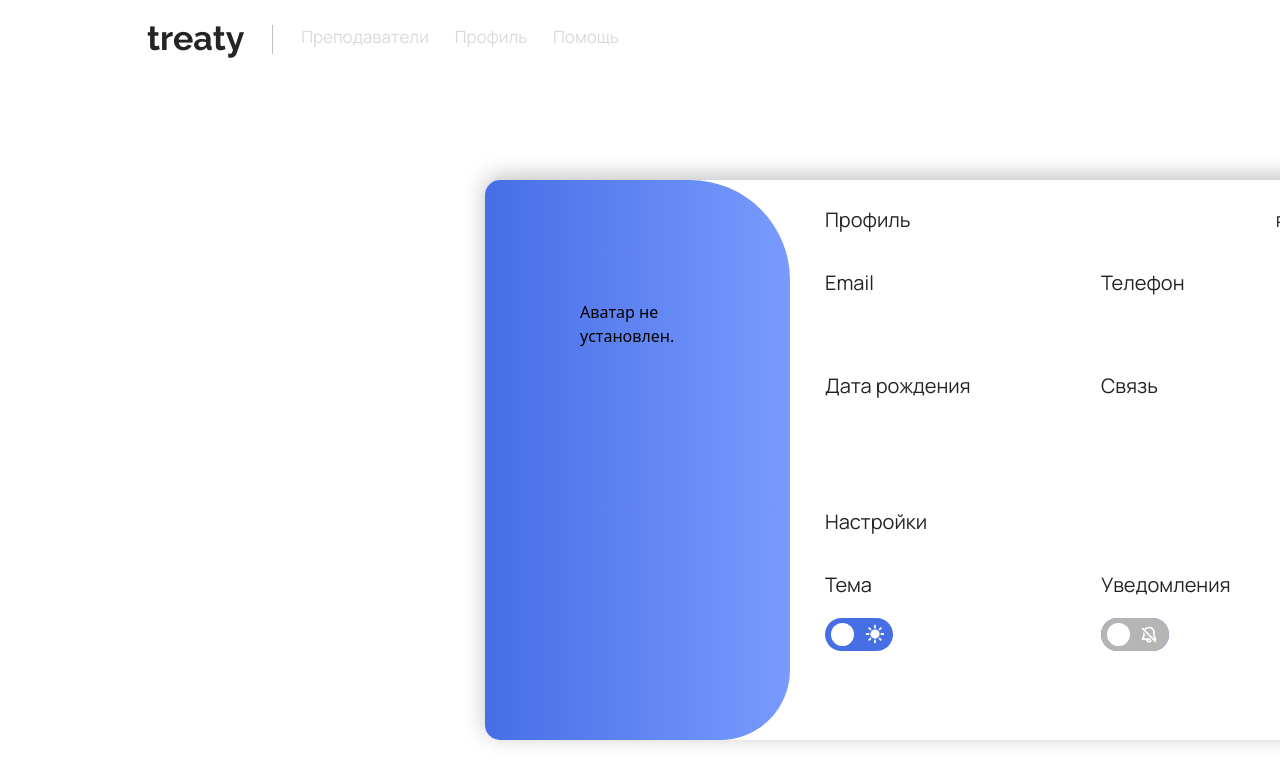
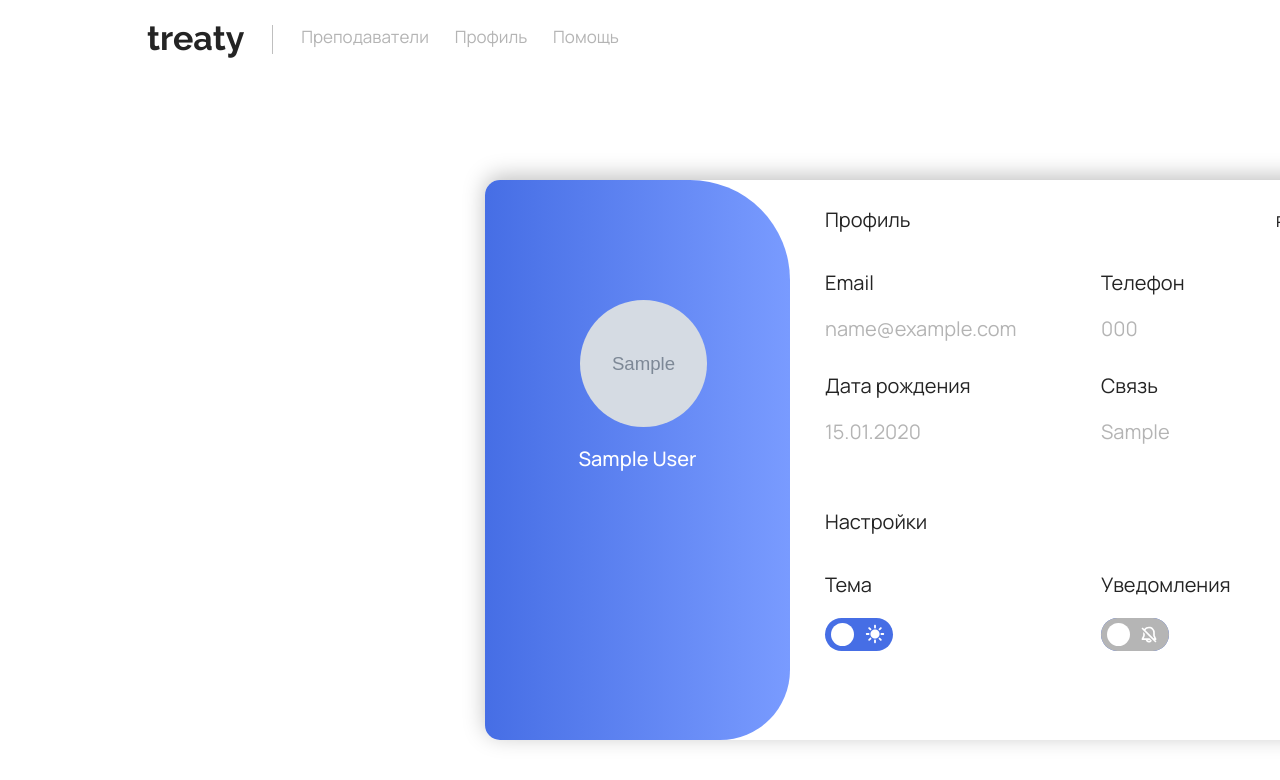
Before and after one commit to declare75/treaty, a Django app: page /profile in a window 1280 px wide. Shown: the top 780 px of the page. Run offline with Django 5.2, Linux system fonts and the light colour scheme; a user stored in the database is signed in; data comes from the database, SQL or seed files in the repository; both versions use the stored data as it was before the commit; tables that the repository leaves empty hold one stand-in row (values such as "Sample post"); grey boxes marked "Sample" are stand-in pictures; parts of the project's set-up code (start-up, migrations or seed data) failed here and were passed over; some libraries are stand-ins or nearby versions.

Commit message:
кастом рега

```diff
--- a/catalog2/urls.py
+++ b/catalog2/urls.py
@@ -2,12 +2,11 @@ from django.urls import path
 from django.conf import settings
 from django.conf.urls.static import static
 from . import views
-from .views import register_view, login_view, catalog2_home, edit_prepod
+from .views import edit_prepod
 
 urlpatterns = [
     path('', views.catalog2_home, name='catalog2_home'),
     path('success/', views.success_page, name='success_page'),
-    path('register/', register_view, name='register'),
     path('add-prepod/', views.add_prepod, name='add_prepod'),
     path('user-prepods/', views.user_prepods, name='user_prepods'),
     path('edit-prepod/', edit_prepod, name='edit_prepod'),
--- a/main/static/main/css/chat.css
+++ b/main/static/main/css/chat.css
@@ -510,8 +510,6 @@ a:hover {
     border: 1px solid #ccc;
     padding: 5px;
     z-index: 7;
-}
-
 .submit-button {
     margin-top: 10px;
     padding: 10px 20px;
@@ -564,3 +562,5 @@ a:hover {
     cursor: pointer;
     z-index: 1000;  /* Чтобы иконка была поверх всех других элементов */
 }
+
+}
--- a/main/static/main/css/nav.css
+++ b/main/static/main/css/nav.css
@@ -72,7 +72,6 @@ body.dark-theme .headlogo:hover::after {
     left: 126px;
     object-fit: cover;
 }
-
 
 
 .textprepod,
--- a/main/static/main/js/logreg.js
+++ b/main/static/main/js/logreg.js
@@ -88,6 +88,12 @@ document.addEventListener('DOMContentLoaded', function() {
 
     const regEmail = document.getElementById('regEmail').value;
     const regPassword = document.getElementById('regPassword').value;
+    const regFullName = document.getElementById('regFullName').value;  // Имя
+
+    if (!regFullName || regFullName.split(' ').length < 2) {
+        alert('Введите корректное имя (например, "Иван Иванов")');
+        return;
+    }
 
     fetch('/register/', {
         method: 'POST',
@@ -97,32 +103,14 @@ document.addEventListener('DOMContentLoaded', function() {
         },
         body: JSON.stringify({
             email: regEmail,
-            password: regPassword
+            password: regPassword,
+            name: regFullName
         })
     }).then(response => response.json())
     .then(data => {
         if (data.success) {
             alert('Регистрация выполнена успешно');
-
             // После успешной регистрации сразу авторизуем пользователя
-            fetch('/login/', {
-                method: 'POST',
-                headers: {
-                    'Content-Type': 'application/json',
-                    'X-CSRFToken': getCookie('csrftoken'),
-                },
-                body: JSON.stringify({
-                    email: regEmail,
-                    password: regPassword
-                })
-            }).then(loginResponse => loginResponse.json())
-            .then(loginData => {
-                if (loginData.success) {
-                    window.location.href = '/profile/';  // Переход к профилю
-                } else {
-                    alert('Ошибка входа: ' + loginData.message);
-                }
-            });
         } else {
             alert('Ошибка регистрации: ' + data.message);
         }
@@ -131,6 +119,7 @@ document.addEventListener('DOMContentLoaded', function() {
         alert('Произошла ошибка при отправке данных.');
     });
 });
+
 
     // Получение CSRF-токена для защиты запросов
     function getCookie(name) {
--- a/main/templates/main/layout.html
+++ b/main/templates/main/layout.html
@@ -66,7 +66,7 @@
                                     <a href="#" class="icon"><i class="fa-brands fa-linkedin-in"></i></a>
                                 </div>
                                 <span>или используй вход по почте</span>
-
+                                <input type="text" id="regFullName" name="full_name" placeholder="ФИО" required>
                                 <input type="email" id="regEmail" name="regEmail" placeholder="Email" required>
                                 <input type="password" id="regPassword" name="regPassword" placeholder="Пароль" required>
                                 <button type="submit">Регистрация</button>
--- a/main/templates/main/profile.html
+++ b/main/templates/main/profile.html
@@ -14,18 +14,15 @@
     <div class="div">
         <div class="rectangle">
             <div class="rectangle-2">
-                <div class="avatar" id="avatarContainer" title="Для загрузки аватара нажмите на аватар"
-                     style="cursor: default;">
-                    {% if user.profile.avatar %}
-                    <img src="{{ user.profile.avatar.url }}" alt="Аватар" class="avatar-img">
+                <div class="avatar" id="avatarContainer" title="Для загрузки аватара нажмите на аватар" style="cursor: default;">
+                    {% if user.avatar %}
+                    <img src="{{ user.avatar.url }}" alt="Аватар" class="avatar-img">
                     {% else %}
                     <p>Аватар не установлен.</p>
                     {% endif %}
                 </div>
-
             </div>
-            <form method="post" action="." id="profileForm" enctype="multipart/form-data"
-                  onsubmit="return checkForErrors()">
+            <form method="post" action="." id="profileForm" enctype="multipart/form-data" onsubmit="return checkForErrors()">
                 {% csrf_token %}
                 <div class="rectangle-group">
                     <button type="button" class="edit" onclick="enableEdit()">Редактировать
@@ -37,11 +34,11 @@
                     <input type="file" name="avatar" id="avatarInput" style="display: none;">
                 </div>
                 <div class="name">
-                    <div class="display-only">{{ profile_form.full_name.value }}</div>
+                    <div class="display-only">{{ user.full_name }}</div>
                     <div class="edit-mode" style="display: none;">
-                        <input type="text" name="full_name" value="{{ profile_form.full_name.value }}" required/>
-                        {% if profile_form.full_name.errors %}
-                        <div class="error" id="fullNameError">{{ profile_form.full_name.errors }}</div>
+                        <input type="text" name="full_name" value="{{ user.full_name }}" required/>
+                        {% if form.full_name.errors %}
+                        <div class="error" id="fullNameError">{{ form.full_name.errors }}</div>
                         {% endif %}
                     </div>
                 </div>
@@ -58,48 +55,47 @@
                 </div>
 
                 <div class="email">
-                    <div class="display-only">{{ user_form.email.value }}</div>
+                    <div class="display-only">{{ user.email }}</div>
                     <div class="edit-mode" style="display: none;">
-                        <input type="email" name="email" value="{{ user_form.email.value }}"/>
-                        {% if user_form.email.errors %}
-                        <div class="error" id="emailError">{{ user_form.email.errors }}</div>
+                        <input type="email" name="email" value="{{ user.email }}"/>
+                        {% if form.email.errors %}
+                        <div class="error" id="emailError">{{ form.email.errors }}</div>
                         {% endif %}
                     </div>
                 </div>
 
                 <div class="birthday">
                     <div class="display-only">
-                        {% if profile_form.birthday.value %}
-                        {{ profile_form.birthday.value|date:"d.m.Y" }}
+                        {% if user.birthday %}
+                        {{ user.birthday|date:"d.m.Y" }}
                         {% else %}
-                        {{ profile_form.birthday.initial|date:"d.m.Y" }}
+                        "Дата рождения не указана"
                         {% endif %}
                     </div>
                     <div class="edit-mode" style="display: none;">
-                        <input type="date" name="birthday"
-                               value="{% if profile_form.birthday.value %}{{ profile_form.birthday.value|date:'Y-m-d' }}{% else %}{{ profile_form.birthday.initial|date:'Y-m-d' }}{% endif %}"/>
-                        {% if profile_form.birthday.errors %}
-                        <div class="error" id="birthdayError">{{ profile_form.birthday.errors }}</div>
+                        <input type="date" name="birthday" value="{{ user.birthday|date:'Y-m-d' }}"/>
+                        {% if form.birthday.errors %}
+                        <div class="error" id="birthdayError">{{ form.birthday.errors }}</div>
                         {% endif %}
                     </div>
                 </div>
 
                 <div class="phone">
-                    <div class="display-only">{{ profile_form.phone.value }}</div>
+                    <div class="display-only">{{ user.phone }}</div>
                     <div class="edit-mode" style="display: none;">
-                        <input type="tel" name="phone" value="{{ profile_form.phone.value }}"/>
-                        {% if profile_form.phone.errors %}
-                        <div class="error" id="phoneError">{{ profile_form.phone.errors }}</div>
+                        <input type="tel" name="phone" value="{{ user.phone }}"/>
+                        {% if form.phone.errors %}
+                        <div class="error" id="phoneError">{{ form.phone.errors }}</div>
                         {% endif %}
                     </div>
                 </div>
 
                 <div class="contact">
-                    <div class="display-only">{{ profile_form.contact.value }}</div>
+                    <div class="display-only">{{ user.contact }}</div>
                     <div class="edit-mode" style="display: none;">
-                        <input type="text" name="contact" value="{{ profile_form.contact.value }}"/>
-                        {% if profile_form.contact.errors %}
-                        <div class="error" id="contactError">{{ profile_form.contact.errors }}</div>
+                        <input type="text" name="contact" value="{{ user.contact }}"/>
+                        {% if form.contact.errors %}
+                        <div class="error" id="contactError">{{ form.contact.errors }}</div>
                         {% endif %}
                     </div>
                 </div>
@@ -159,7 +155,7 @@
 
     // Функция для блокировки или разблокировки кнопок навигации
     function toggleNavbarLinks(hasError) {
-        const navbarButtons = document.querySelectorAll('.textprepod, .texthelp, .textfaq');
+        const navbarButtons = document.querySelectorAll('.textprepod, .texthelp, .textfaq, .headlogo, .col-2, .textchats');
 
         navbarButtons.forEach(button => {
             if (hasError) {
--- a/main/views.py
+++ b/main/views.py
@@ -1,14 +1,16 @@
-from django.contrib.auth import login
-from django.contrib.auth.models import User
-from .models import Profile
+from django.contrib.auth import get_user_model, login
+from .models import CustomUser
 from django.http import JsonResponse
 import json
 from django.contrib.auth import logout as auth_logout
 from django.contrib import messages
 from django.shortcuts import render, redirect
 from django.contrib.auth.decorators import login_required
-from .forms import UserForm, ProfileForm
+from .forms import CustomUserForm
+from django.views.decorators.csrf import csrf_exempt
+from django.contrib.auth import authenticate, login
 
+CustomUser = get_user_model()
 
 def index(request):
     return render(request, 'main/index.html')
@@ -33,29 +35,26 @@ def profile_view(request):
     required_fields = []
 
     # Проверка обязательных полей
-    if not request.user.profile.full_name:
+    if not request.user.full_name:
         required_fields.append('ФИО')
-    if not request.user.profile.phone:
+    if not request.user.phone:
         required_fields.append('Телефон')
-    if not request.user.profile.birthday:
+    if not request.user.birthday:
         required_fields.append('Дата рождения')
-    if not request.user.profile.contact:
+    if not request.user.contact:
         required_fields.append('Связь')
 
     if request.method == 'POST':
-        user_form = UserForm(request.POST, instance=request.user)
-        profile_form = ProfileForm(request.POST, request.FILES, instance=request.user.profile)
+        user_form = CustomUserForm(request.POST, request.FILES, instance=request.user)
 
-        if user_form.is_valid() and profile_form.is_valid():
+        if user_form.is_valid():
             user_form.save()
-            profile_form.save()
             # Если все обязательные поля заполнены, показать сообщение об успешном сохранении
             if not required_fields:
                 messages.success(request, 'Данные профиля успешно обновлены!')
             return redirect('profile')
     else:
-        user_form = UserForm(instance=request.user)
-        profile_form = ProfileForm(instance=request.user.profile)
+        user_form = CustomUserForm(instance=request.user)
 
     # Передаем список незаполненных обязательных полей
     if required_fields:
@@ -63,7 +62,6 @@ def profile_view(request):
 
     return render(request, 'main/profile.html', {
         'user_form': user_form,
-        'profile_form': profile_form,
         'required_fields': required_fields
     })
 
@@ -72,24 +70,45 @@ def profile_view(request):
 
 def register_view(request):
     if request.method == 'POST':
+        try:
+            data = json.loads(request.body)
+            print(data)  # Выводим полученные данные на сервер
+            full_name = data.get('name', '').split()
+            email = data.get('email')
+            password = data.get('password')
+
+            # Проверка на существующего пользователя
+            if CustomUser.objects.filter(email=email).exists():
+                return JsonResponse({'success': False, 'message': 'Пользователь с таким email уже существует.'})
+
+            if len(full_name) >= 2:
+                user = CustomUser.objects.create_user(
+                    email=email,
+                    password=password,
+                    full_name=full_name[0],
+                )
+                user.save()
+                login(request, user)
+                return JsonResponse({'success': True})
+            else:
+                return JsonResponse({'success': False, 'message': 'Некорректное имя.'})
+
+        except json.JSONDecodeError as e:
+            return JsonResponse({'success': False, 'message': 'Ошибка в формате запроса.'})
+
+    return JsonResponse({'success': False, 'message': 'Некорректный запрос.'})
+
+@csrf_exempt
+def login_view(request):
+    if request.method == 'POST':
         data = json.loads(request.body)
-        full_name = data.get('name', '').split()
         email = data.get('email')
         password = data.get('password')
 
-        if len(full_name) >= 2:
-            user = User.objects.create_user(
-                username=email,
-                email=email,
-                password=password,
-                first_name=full_name[0],
-                last_name=" ".join(full_name[1:])
-            )
-            Profile.objects.create(user=user)
-
-
+        # Используем кастомную модель для аутентификации
+        user = authenticate(request, username=email, password=password)
+        if user is not None:
             login(request, user)
-
             return JsonResponse({'success': True})
-
-    return JsonResponse({'success': False, 'message': 'Некорректный запрос.'})
+        else:
+            return JsonResponse({'success': False, 'message': 'Неверные учетные данные'})
--- a/treatyproj/settings.py
+++ b/treatyproj/settings.py
@@ -76,7 +76,7 @@ TEMPLATES = [
 
 WSGI_APPLICATION = 'treatyproj.wsgi.application'
 
-
+AUTH_USER_MODEL = 'main.CustomUser'
 # Database
 # https://docs.djangoproject.com/en/5.1/ref/settings/#databases
 
--- a/treatyproj/urls.py
+++ b/treatyproj/urls.py
@@ -13,9 +13,9 @@ urlpatterns = [
     path('', include('main.urls')),
     path('catalog2/', include('catalog2.urls')),
     path('admin/', admin.site.urls),
-    path('login/', views.login_view, name='login'),
+    path('login/', main_views.login_view, name='login'),
     path('chats/', include('chat.urls')),
-    path('register/', views.register_view, name='register'),
+    path('register/', main_views.register_view, name='register'),
     path('profile/', main_views.profile_view, name='profile'),
 
 ]
```
Also changed, not shown: catalog2/models.py (+6 -7 lines), catalog2/views.py (+9 -29 lines), chat/models.py (+5 -3 lines), chat/views.py (+14 -7 lines), main/admin.py (+33 -9 lines), main/forms.py (+4 -10 lines), main/models.py (+33 -13 lines), db.sqlite3 (deleted).
